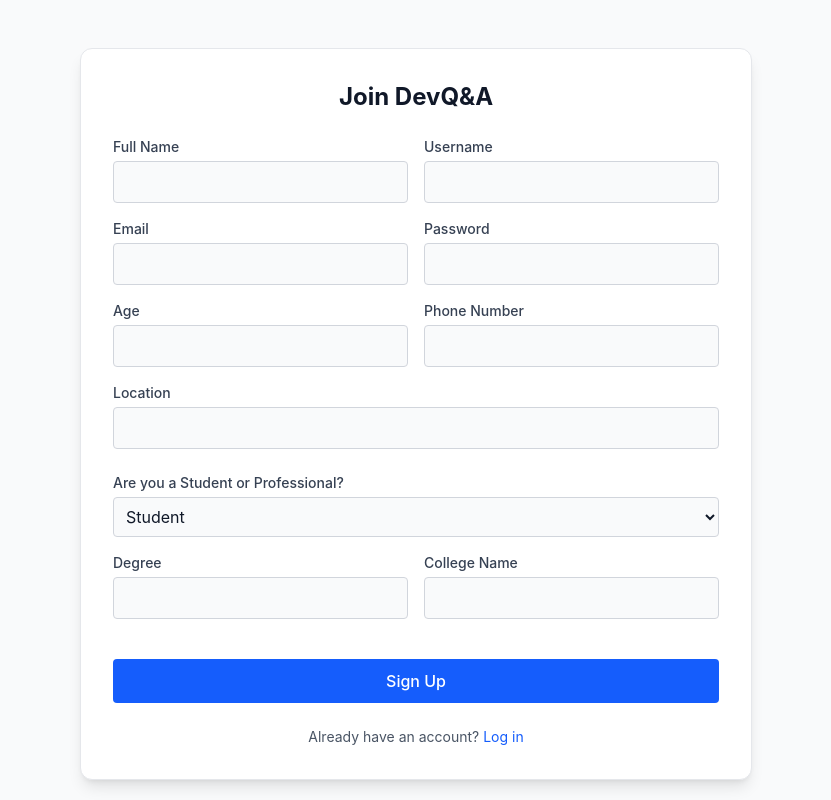
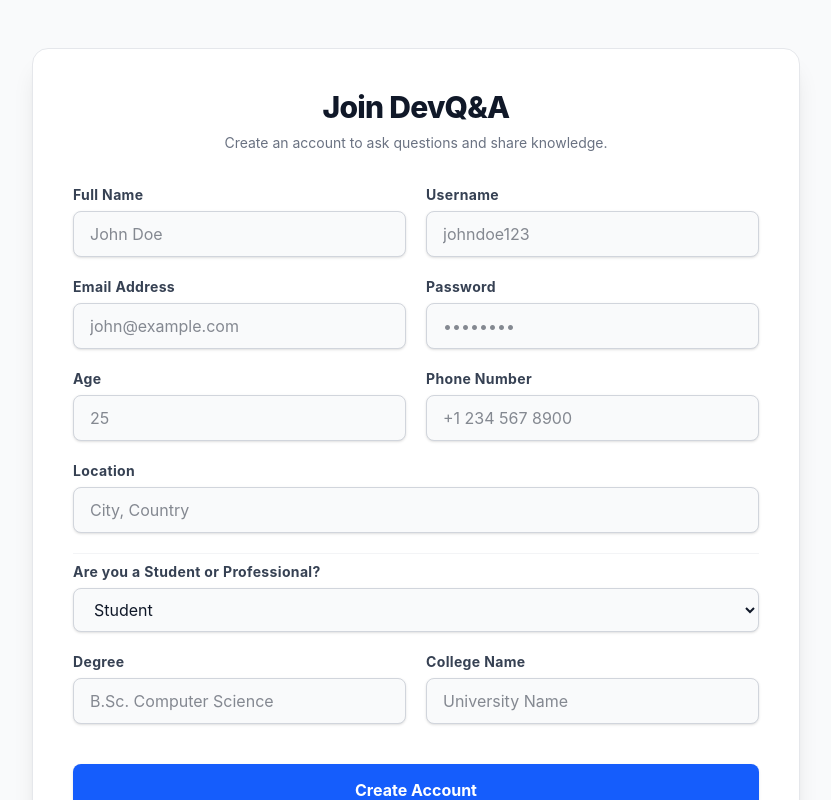
Before and after one commit to SaiBalaji55/Bloging-project, a React (Vite) app in the folder frontend/Blog-Project-Frontend/: page /register in a window 1280 px wide. Shown: the top 800 px of the page, without its empty margins (224-1055 px from the left). Built offline with nearby package versions, Linux system fonts and the light colour scheme; no server answers.

Commit message:
Enchance the Login and Register Page UI..

```diff
--- a/frontend/Blog-Project-Frontend/src/Components/auth_profile/Login.jsx
+++ b/frontend/Blog-Project-Frontend/src/Components/auth_profile/Login.jsx
@@ -1,7 +1,7 @@
 import { useState } from 'react';
 
 const Login = ({ onSubmit, isLoading }) => {
-
+  // Reverted back to username
   const [formData, setFormData] = useState({ username: '', password: '' });
 
   const handleSubmit = (e) => {
@@ -10,34 +10,37 @@ const Login = ({ onSubmit, isLoading }) => {
   };
 
   return (
-    <form onSubmit={handleSubmit} className="space-y-4 w-full">
+    <form onSubmit={handleSubmit} className="space-y-5 w-full">
       <div>
-        {/* 2. Change the label to Username */}
-        <label className="block text-sm font-medium text-gray-700 dark:text-gray-300 mb-1">Username</label>
-
-        {/* 3. Change input type to text, and update the onChange handler to use 'username' */}
+        <label className="block text-sm font-bold text-gray-700 dark:text-gray-300 mb-1.5 tracking-wide">
+          Username
+        </label>
         <input
           type="text"
           required
           value={formData.username}
           onChange={(e) => setFormData({...formData, username: e.target.value})}
-          className="w-full p-2 border border-gray-300 dark:border-gray-600 rounded bg-gray-50 dark:bg-gray-700 text-gray-900 dark:text-white focus:ring-2 focus:ring-blue-500"
+          className="w-full px-4 py-2.5 bg-gray-50 dark:bg-gray-900 border border-gray-300 dark:border-gray-600 rounded-lg focus:ring-2 focus:ring-blue-500 focus:border-blue-500 transition-all text-gray-900 dark:text-white outline-none shadow-sm"
+          placeholder="Enter your username"
         />
       </div>
       <div>
-        <label className="block text-sm font-medium text-gray-700 dark:text-gray-300 mb-1">Password</label>
+        <label className="block text-sm font-bold text-gray-700 dark:text-gray-300 mb-1.5 tracking-wide">
+          Password
+        </label>
         <input
           type="password"
           required
           value={formData.password}
           onChange={(e) => setFormData({...formData, password: e.target.value})}
-          className="w-full p-2 border border-gray-300 dark:border-gray-600 rounded bg-gray-50 dark:bg-gray-700 text-gray-900 dark:text-white focus:ring-2 focus:ring-blue-500"
+          className="w-full px-4 py-2.5 bg-gray-50 dark:bg-gray-900 border border-gray-300 dark:border-gray-600 rounded-lg focus:ring-2 focus:ring-blue-500 focus:border-blue-500 transition-all text-gray-900 dark:text-white outline-none shadow-sm"
+          placeholder="••••••••"
         />
       </div>
       <button
         type="submit"
         disabled={isLoading}
-        className="w-full py-2 px-4 bg-blue-600 hover:bg-blue-700 disabled:opacity-50 text-white font-medium rounded transition"
+        className="w-full py-3 px-4 mt-2 bg-blue-600 hover:bg-blue-700 disabled:opacity-50 disabled:cursor-not-allowed text-white font-bold rounded-lg shadow-sm transition-all duration-200"
       >
         {isLoading ? 'Logging in...' : 'Log In'}
       </button>
--- a/frontend/Blog-Project-Frontend/src/Pages/LoginPage.jsx
+++ b/frontend/Blog-Project-Frontend/src/Pages/LoginPage.jsx
@@ -1,53 +1,51 @@
-import { Link, useNavigate } from 'react-router-dom';
 import { useState } from 'react';
-import { useAuth } from '../Context/AuthContext';
-import Login from '../Components/auth_profile/Login'; // Import the form component
 
-const LoginPage = () => {
-  const { login } = useAuth();
-  const navigate = useNavigate();
-  const [errorMsg, setErrorMsg] = useState('');
-  // This function is triggered when the Login component submits its form
-  const handleLoginSubmit = async (formData) => {
-    setErrorMsg('')
-    console.log("User trying to log in with:", formData.username);
+const Login = ({ onSubmit, isLoading }) => {
+  // Reverted back to username
+  const [formData, setFormData] = useState({ username: '', password: '' });
 
-    // 1. Call the mock login function from AuthContext
-    const result = await login(formData);
-
-    // 2. Redirect the user back to the home page
-    if(result.success){
-    navigate('/');
-    }
-    else {
-      // 2. Set the error message if login fails
-      setErrorMsg(result.error || "Invalid login credentials");
-    }
+  const handleSubmit = (e) => {
+    e.preventDefault();
+    onSubmit(formData);
   };
 
   return (
-    <div className="min-h-screen flex items-center justify-center bg-gray-50 dark:bg-gray-900 p-4">
-      <div className="max-w-md w-full bg-white dark:bg-gray-800 p-8 border border-gray-200 dark:border-gray-700 rounded-xl shadow-lg flex flex-col items-center">
-
-        <h1 className="text-2xl font-bold text-center text-gray-900 dark:text-white mb-6">
-          Welcome Back to DevQ&A
-        </h1>
-
-        {errorMsg && (
-          <div className="w-full p-3 mb-4 text-sm text-red-600 bg-red-50 rounded-md border border-red-200 text-center">
-            {errorMsg}
-          </div>
-        )}
-
-        {/* Render the reusable form component here */}
-        <Login onSubmit={handleLoginSubmit} isLoading={false} />
-
-        <p className="mt-6 text-center text-sm text-gray-600 dark:text-gray-400">
-          Don't have an account? <Link to="/register" className="text-blue-600 hover:underline">Sign up</Link>
-        </p>
+    <form onSubmit={handleSubmit} className="space-y-5 w-full">
+      <div>
+        <label className="block text-sm font-bold text-gray-700 dark:text-gray-300 mb-1.5 tracking-wide">
+          Username
+        </label>
+        <input
+          type="text"
+          required
+          value={formData.username}
+          onChange={(e) => setFormData({...formData, username: e.target.value})}
+          className="w-full px-4 py-2.5 bg-gray-50 dark:bg-gray-900 border border-gray-300 dark:border-gray-600 rounded-lg focus:ring-2 focus:ring-blue-500 focus:border-blue-500 transition-all text-gray-900 dark:text-white outline-none shadow-sm"
+          placeholder="Enter your username"
+        />
       </div>
-    </div>
+      <div>
+        <label className="block text-sm font-bold text-gray-700 dark:text-gray-300 mb-1.5 tracking-wide">
+          Password
+        </label>
+        <input
+          type="password"
+          required
+          value={formData.password}
+          onChange={(e) => setFormData({...formData, password: e.target.value})}
+          className="w-full px-4 py-2.5 bg-gray-50 dark:bg-gray-900 border border-gray-300 dark:border-gray-600 rounded-lg focus:ring-2 focus:ring-blue-500 focus:border-blue-500 transition-all text-gray-900 dark:text-white outline-none shadow-sm"
+          placeholder="••••••••"
+        />
+      </div>
+      <button
+        type="submit"
+        disabled={isLoading}
+        className="w-full py-3 px-4 mt-2 bg-blue-600 hover:bg-blue-700 disabled:opacity-50 disabled:cursor-not-allowed text-white font-bold rounded-lg shadow-sm transition-all duration-200"
+      >
+        {isLoading ? 'Logging in...' : 'Log In'}
+      </button>
+    </form>
   );
 };
 
-export default LoginPage;
+export default Login;
--- a/frontend/Blog-Project-Frontend/src/Pages/RegisterPage.jsx
+++ b/frontend/Blog-Project-Frontend/src/Pages/RegisterPage.jsx
@@ -1,6 +1,5 @@
 import { useState } from 'react';
 import { Link, useNavigate } from 'react-router-dom';
-
 import { registerUser } from '../api/authApi';
 
 const RegisterPage = () => {
@@ -9,133 +8,135 @@ const RegisterPage = () => {
   const [isLoading, setIsLoading] = useState(false);
 
   const [formData, setFormData] = useState({
-    username: '',
-    password : '',
-    name: '',
-    email: '',
-    age: '',
-    phonenumber: '',
-    location: '',
-    isStudentorProfessional: 'Student', // Default selection
-    degree: '',
-    collegeName: '',
-    jobRole: '',
-    companyname: ''
-  })
+    username: '', password: '', name: '', email: '', age: '', phonenumber: '',
+    location: '', isStudentorProfessional: 'Student', degree: '', collegeName: '',
+    jobRole: '', companyname: ''
+  });
 
-  const handleChange = (e)=>{
-    setFormData({...formData,[e.target.name]:e.target.value});
+  const handleChange = (e) => {
+    setFormData({...formData, [e.target.name]: e.target.value});
   }
 
-  const handleRegister = async(e)=>{
+  const handleRegister = async(e) => {
     e.preventDefault();
     setErrorMsg('');
     setIsLoading(true);
 
-    try{
+    try {
       await registerUser(formData);
       navigate('/login');
-    }catch(error){
+    } catch(error) {
       setErrorMsg(error.response?.data?.message || "Registration failed. Please try again.")
-    }
-    finally{
+    } finally {
       setIsLoading(false);
     }
   }
 
   const isStudent = formData.isStudentorProfessional === 'Student';
+  const inputClass = "w-full px-4 py-2.5 bg-gray-50 dark:bg-gray-900 border border-gray-300 dark:border-gray-600 rounded-lg focus:ring-2 focus:ring-blue-500 focus:border-blue-500 transition-all text-gray-900 dark:text-white outline-none shadow-sm";
+  const labelClass = "block text-sm font-bold text-gray-700 dark:text-gray-300 mb-1.5 tracking-wide";
 
   return (
-    <div className="min-h-screen flex items-center justify-center bg-gray-50 dark:bg-gray-900 p-4 py-12">
-      <div className="max-w-2xl w-full bg-white dark:bg-gray-800 p-8 border border-gray-200 dark:border-gray-700 rounded-xl shadow-lg">
-        <h1 className="text-2xl font-bold text-center text-gray-900 dark:text-white mb-6">Join DevQ&A</h1>
+    <div className="min-h-screen flex items-center justify-center bg-gray-50 dark:bg-gray-900 p-4 py-12 w-full">
+      <div className="max-w-3xl w-full bg-white dark:bg-gray-800 p-8 sm:p-10 border border-gray-200 dark:border-gray-700 rounded-2xl shadow-xl">
+
+        <div className="text-center mb-8">
+          <h1 className="text-3xl font-extrabold text-gray-900 dark:text-white tracking-tight mb-2">Join DevQ&A</h1>
+          <p className="text-sm text-gray-500 dark:text-gray-400">Create an account to ask questions and share knowledge.</p>
+        </div>
 
         {errorMsg && (
-          <div className="w-full p-3 mb-4 text-sm text-red-600 bg-red-50 rounded-md border border-red-200 text-center">
+          <div className="w-full p-3.5 mb-6 text-sm font-medium text-red-700 bg-red-50 rounded-lg border border-red-200 text-center flex items-center justify-center gap-2">
+             <svg className="w-4 h-4 shrink-0" fill="currentColor" viewBox="0 0 20 20"><path fillRule="evenodd" d="M10 18a8 8 0 100-16 8 8 0 000 16zM8.707 7.293a1 1 0 00-1.414 1.414L8.586 10l-1.293 1.293a1 1 0 101.414 1.414L10 11.414l1.293 1.293a1 1 0 001.414-1.414L11.414 10l1.293-1.293a1 1 0 00-1.414-1.414L10 8.586 8.707 7.293z" clipRule="evenodd" /></svg>
             {errorMsg}
           </div>
         )}
 
-        <form onSubmit={handleRegister} className="space-y-4">
-          <div className="grid grid-cols-1 md:grid-cols-2 gap-4">
+        <form onSubmit={handleRegister} className="space-y-6">
+          <div className="grid grid-cols-1 md:grid-cols-2 gap-5">
             {/* Basic Info */}
             <div>
-              <label className="block text-sm font-medium text-gray-700 dark:text-gray-300 mb-1">Full Name</label>
-              <input type="text" name="name" required value={formData.name} onChange={handleChange} className="w-full p-2 border border-gray-300 dark:border-gray-600 rounded bg-gray-50 dark:bg-gray-700 text-gray-900 dark:text-white focus:ring-2 focus:ring-blue-500" />
+              <label className={labelClass}>Full Name</label>
+              <input type="text" name="name" required value={formData.name} onChange={handleChange} className={inputClass} placeholder="John Doe" />
             </div>
             <div>
-              <label className="block text-sm font-medium text-gray-700 dark:text-gray-300 mb-1">Username</label>
-              <input type="text" name="username" required value={formData.username} onChange={handleChange} className="w-full p-2 border border-gray-300 dark:border-gray-600 rounded bg-gray-50 dark:bg-gray-700 text-gray-900 dark:text-white focus:ring-2 focus:ring-blue-500" />
+              <label className={labelClass}>Username</label>
+              <input type="text" name="username" required value={formData.username} onChange={handleChange} className={inputClass} placeholder="johndoe123" />
             </div>
             <div>
-              <label className="block text-sm font-medium text-gray-700 dark:text-gray-300 mb-1">Email</label>
-              <input type="email" name="email" required value={formData.email} onChange={handleChange} className="w-full p-2 border border-gray-300 dark:border-gray-600 rounded bg-gray-50 dark:bg-gray-700 text-gray-900 dark:text-white focus:ring-2 focus:ring-blue-500" />
+              <label className={labelClass}>Email Address</label>
+              <input type="email" name="email" required value={formData.email} onChange={handleChange} className={inputClass} placeholder="john@example.com" />
             </div>
             <div>
-              <label className="block text-sm font-medium text-gray-700 dark:text-gray-300 mb-1">Password</label>
-              <input type="password" name="password" required value={formData.password} onChange={handleChange} className="w-full p-2 border border-gray-300 dark:border-gray-600 rounded bg-gray-50 dark:bg-gray-700 text-gray-900 dark:text-white focus:ring-2 focus:ring-blue-500" />
+              <label className={labelClass}>Password</label>
+              <input type="password" name="password" required value={formData.password} onChange={handleChange} className={inputClass} placeholder="••••••••" />
             </div>
             <div>
-              <label className="block text-sm font-medium text-gray-700 dark:text-gray-300 mb-1">Age</label>
-              <input type="number" name="age" required value={formData.age} onChange={handleChange} className="w-full p-2 border border-gray-300 dark:border-gray-600 rounded bg-gray-50 dark:bg-gray-700 text-gray-900 dark:text-white focus:ring-2 focus:ring-blue-500" />
+              <label className={labelClass}>Age</label>
+              <input type="number" name="age" required value={formData.age} onChange={handleChange} className={inputClass} placeholder="25" />
             </div>
             <div>
-              <label className="block text-sm font-medium text-gray-700 dark:text-gray-300 mb-1">Phone Number</label>
-              <input type="text" name="phonenumber" required value={formData.phonenumber} onChange={handleChange} className="w-full p-2 border border-gray-300 dark:border-gray-600 rounded bg-gray-50 dark:bg-gray-700 text-gray-900 dark:text-white focus:ring-2 focus:ring-blue-500" />
+              <label className={labelClass}>Phone Number</label>
+              <input type="text" name="phonenumber" required value={formData.phonenumber} onChange={handleChange} className={inputClass} placeholder="+1 234 567 8900" />
             </div>
             <div className="md:col-span-2">
-              <label className="block text-sm font-medium text-gray-700 dark:text-gray-300 mb-1">Location</label>
-              <input type="text" name="location" required value={formData.location} onChange={handleChange} className="w-full p-2 border border-gray-300 dark:border-gray-600 rounded bg-gray-50 dark:bg-gray-700 text-gray-900 dark:text-white focus:ring-2 focus:ring-blue-500" />
+              <label className={labelClass}>Location</label>
+              <input type="text" name="location" required value={formData.location} onChange={handleChange} className={inputClass} placeholder="City, Country" />
             </div>
 
             {/* Role Selection */}
-            <div className="md:col-span-2 mt-2">
-              <label className="block text-sm font-medium text-gray-700 dark:text-gray-300 mb-1">Are you a Student or Professional?</label>
+            <div className="md:col-span-2 pt-2 border-t border-gray-100 dark:border-gray-700">
+              <label className={labelClass}>Are you a Student or Professional?</label>
               <select
                 name="isStudentorProfessional"
                 value={formData.isStudentorProfessional}
                 onChange={handleChange}
-                className="w-full p-2 border border-gray-300 dark:border-gray-600 rounded bg-gray-50 dark:bg-gray-700 text-gray-900 dark:text-white focus:ring-2 focus:ring-blue-500"
+                className={`${inputClass} cursor-pointer`}
               >
                 <option value="Student">Student</option>
                 <option value="Professional">Professional</option>
               </select>
             </div>
 
-            {/* Conditional Fields based on Role */}
+            {/* Conditional Fields */}
             {isStudent ? (
               <>
                 <div>
-                  <label className="block text-sm font-medium text-gray-700 dark:text-gray-300 mb-1">Degree</label>
-                  <input type="text" name="degree" required={isStudent} value={formData.degree} onChange={handleChange} className="w-full p-2 border border-gray-300 dark:border-gray-600 rounded bg-gray-50 dark:bg-gray-700 text-gray-900 dark:text-white focus:ring-2 focus:ring-blue-500" />
+                  <label className={labelClass}>Degree</label>
+                  <input type="text" name="degree" required={isStudent} value={formData.degree} onChange={handleChange} className={inputClass} placeholder="B.Sc. Computer Science" />
                 </div>
                 <div>
-                  <label className="block text-sm font-medium text-gray-700 dark:text-gray-300 mb-1">College Name</label>
-                  <input type="text" name="collegeName" required={isStudent} value={formData.collegeName} onChange={handleChange} className="w-full p-2 border border-gray-300 dark:border-gray-600 rounded bg-gray-50 dark:bg-gray-700 text-gray-900 dark:text-white focus:ring-2 focus:ring-blue-500" />
+                  <label className={labelClass}>College Name</label>
+                  <input type="text" name="collegeName" required={isStudent} value={formData.collegeName} onChange={handleChange} className={inputClass} placeholder="University Name" />
                 </div>
               </>
             ) : (
               <>
                 <div>
-                  <label className="block text-sm font-medium text-gray-700 dark:text-gray-300 mb-1">Job Role</label>
-                  <input type="text" name="jobRole" required={!isStudent} value={formData.jobRole} onChange={handleChange} className="w-full p-2 border border-gray-300 dark:border-gray-600 rounded bg-gray-50 dark:bg-gray-700 text-gray-900 dark:text-white focus:ring-2 focus:ring-blue-500" />
+                  <label className={labelClass}>Job Role</label>
+                  <input type="text" name="jobRole" required={!isStudent} value={formData.jobRole} onChange={handleChange} className={inputClass} placeholder="Frontend Developer" />
                 </div>
                 <div>
-                  <label className="block text-sm font-medium text-gray-700 dark:text-gray-300 mb-1">Company Name</label>
-                  <input type="text" name="companyname" required={!isStudent} value={formData.companyname} onChange={handleChange} className="w-full p-2 border border-gray-300 dark:border-gray-600 rounded bg-gray-50 dark:bg-gray-700 text-gray-900 dark:text-white focus:ring-2 focus:ring-blue-500" />
+                  <label className={labelClass}>Company Name</label>
+                  <input type="text" name="companyname" required={!isStudent} value={formData.companyname} onChange={handleChange} className={inputClass} placeholder="Tech Corp" />
                 </div>
               </>
             )}
           </div>
 
-          <button type="submit" disabled={isLoading} className="w-full py-2.5 px-4 mt-6 bg-blue-600 hover:bg-blue-700 text-white font-medium rounded transition disabled:opacity-50">
-            {isLoading ? 'Signing up...' : 'Sign Up'}
-          </button>
+          <div className="pt-4">
+            <button type="submit" disabled={isLoading} className="w-full py-3.5 px-4 bg-blue-600 hover:bg-blue-700 text-white font-bold rounded-lg shadow-sm transition-all duration-200 disabled:opacity-50 disabled:cursor-not-allowed">
+              {isLoading ? 'Creating account...' : 'Create Account'}
+            </button>
+          </div>
         </form>
 
-        <p className="mt-6 text-center text-sm text-gray-600 dark:text-gray-400">
-          Already have an account? <Link to="/login" className="text-blue-600 hover:underline">Log in</Link>
-        </p>
+        <div className="mt-8 text-center text-sm text-gray-600 dark:text-gray-400 font-medium">
+          Already have an account?{' '}
+          <Link to="/login" className="text-blue-600 hover:text-blue-700 dark:hover:text-blue-400 hover:underline transition-all">
+            Log in
+          </Link>
+        </div>
       </div>
     </div>
   );
```
